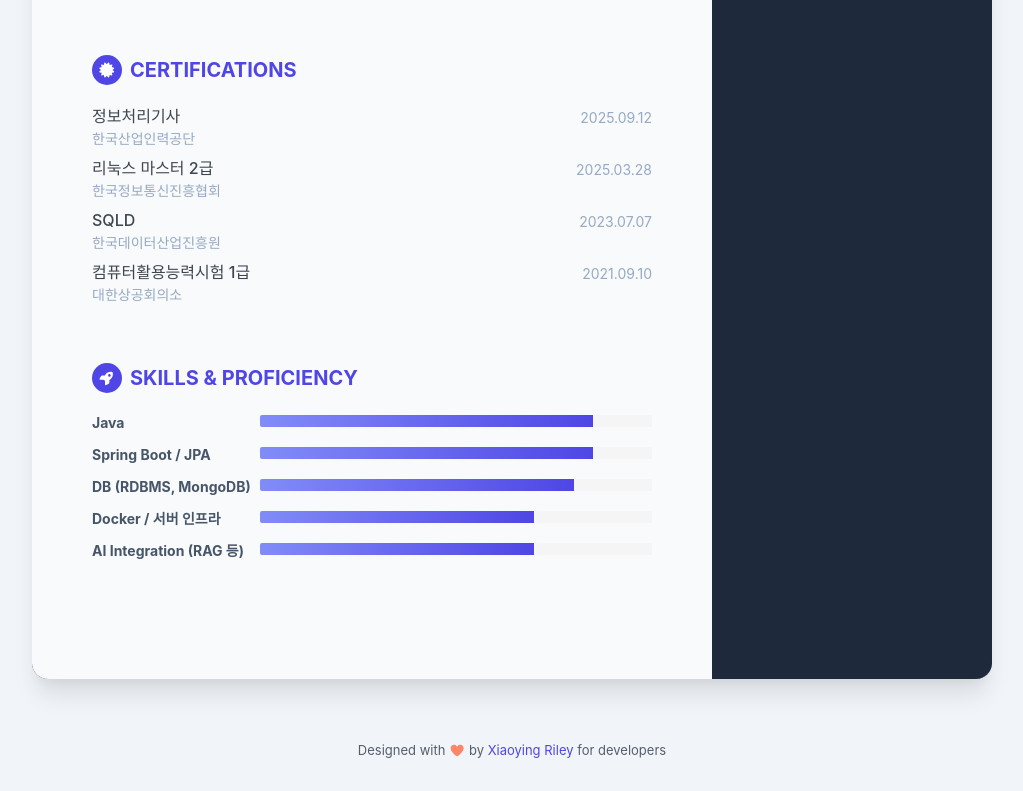
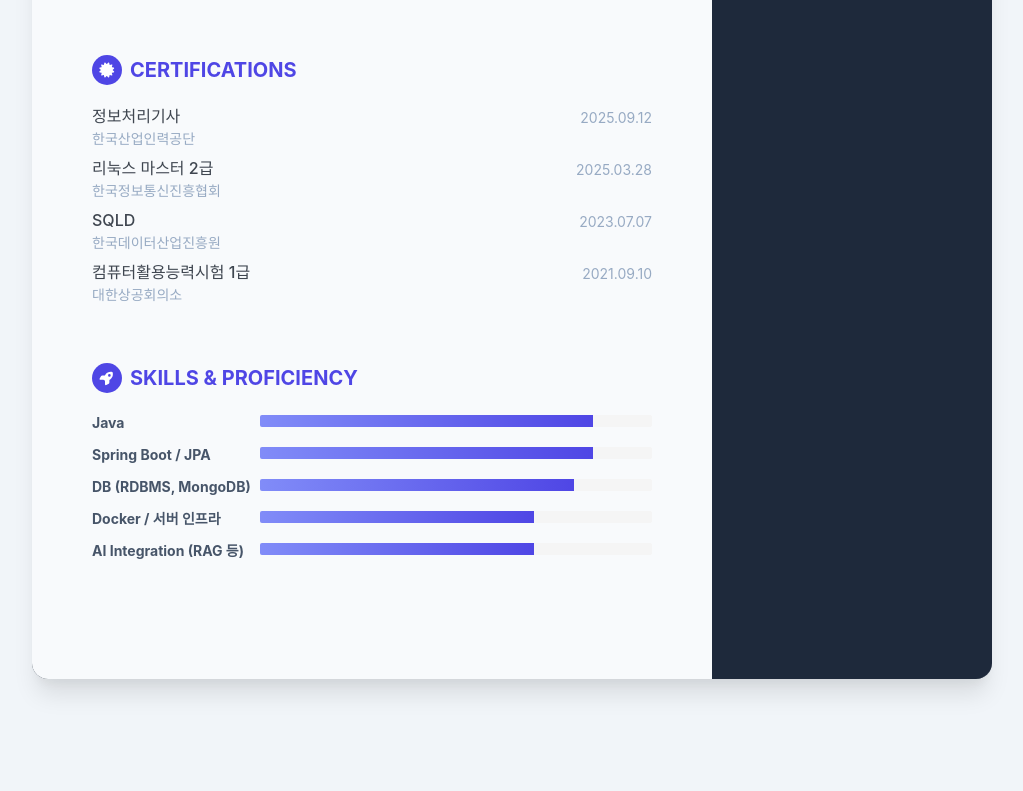
Before and after one commit to koy4648/koy4648.github.io, a plain HTML site: page index.html in a window 1280 px wide. Shown: the part 1605-2396 px from the top of the page, without its empty margins (128-1151 px from the left). After the commit the page ends 2374 px from the top, so only its background shows below. Drawn offline with nearby package versions, Linux system fonts and the light colour scheme.

Commit message:
fix: 디자인 다듬기

```diff
--- a/index.html
+++ b/index.html
@@ -271,7 +271,7 @@
     <footer class="footer">
         <div class="text-center">
             <!--/* This template is free as long as you keep the footer attribution link. If you'd like to use the template without the attribution link, you can buy the commercial license via our website: themes.3rdwavemedia.com Thank you for your support. :) */-->
-            <small class="copyright">Designed with <i class="fa-solid fa-heart"></i> by <a href="http://themes.3rdwavemedia.com" target="_blank">Xiaoying Riley</a> for developers</small>
+            <!-- <small class="copyright">Designed with <i class="fa-solid fa-heart"></i> by <a href="http://themes.3rdwavemedia.com" target="_blank">Xiaoying Riley</a> for developers</small> -->
         </div><!--//container-->
     </footer><!--//footer-->
 
```
